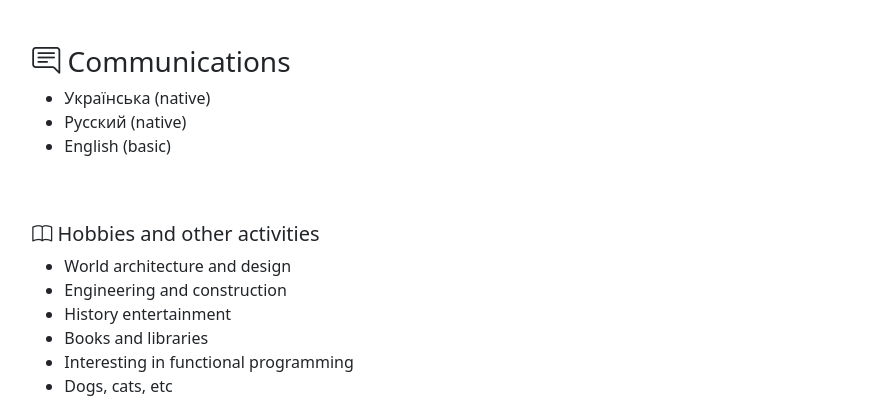
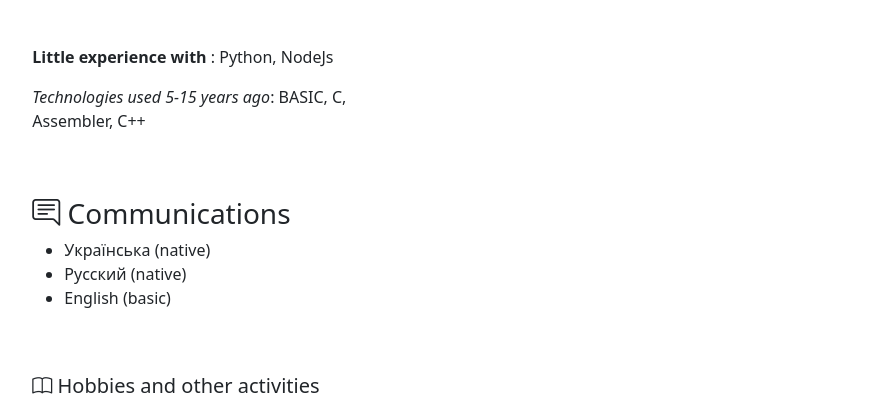
Before and after one commit to mvchn/mvchn-cv01, a plain HTML site: page index.html in a window 1280 px wide. Shown: the part 998-1401 px from the top of the page, without its empty margins (197-1082 px from the left). Drawn offline with nearby package versions, Linux system fonts and the light colour scheme.

Commit message:
add old exp

```diff
--- a/index.html
+++ b/index.html
@@ -100,6 +100,13 @@
 
         <div class="row mb-5">
             <div class="col-md-6">
+                <p><b>Little experience with </b>: Python, NodeJs</p>
+                <p><i>Technologies used 5-15 years ago</i>: BASIC, C, Assembler, C++</p>
+            </div>
+        </div>
+
+        <div class="row mb-5">
+            <div class="col-md-6">
                 <h3><i class="bi bi-chat-right-text"></i> Communications</h3>
                 <ul>
                     <li>Українська (native)</li>
```
